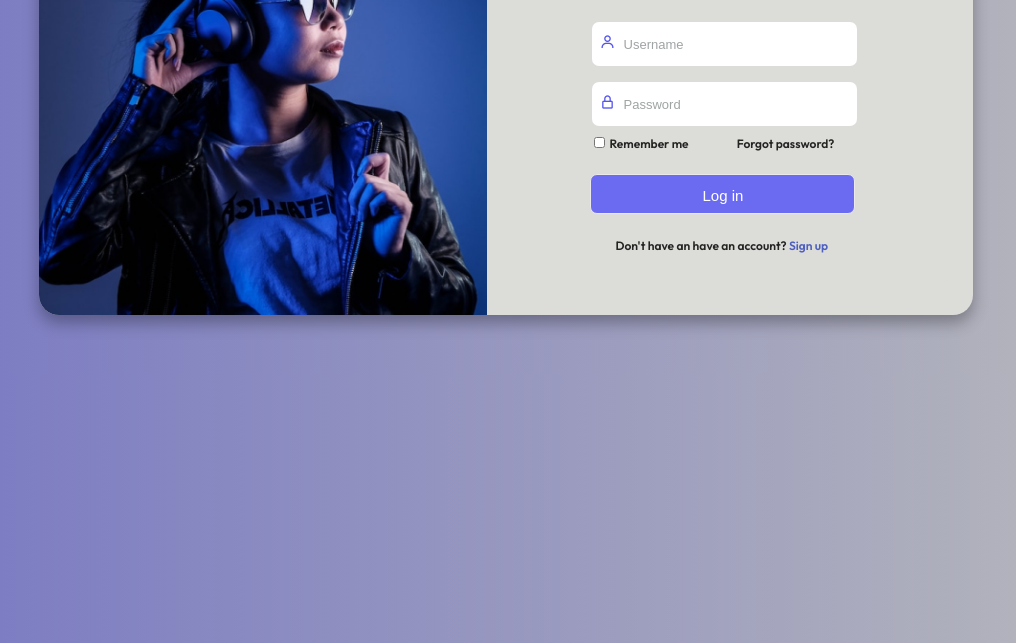
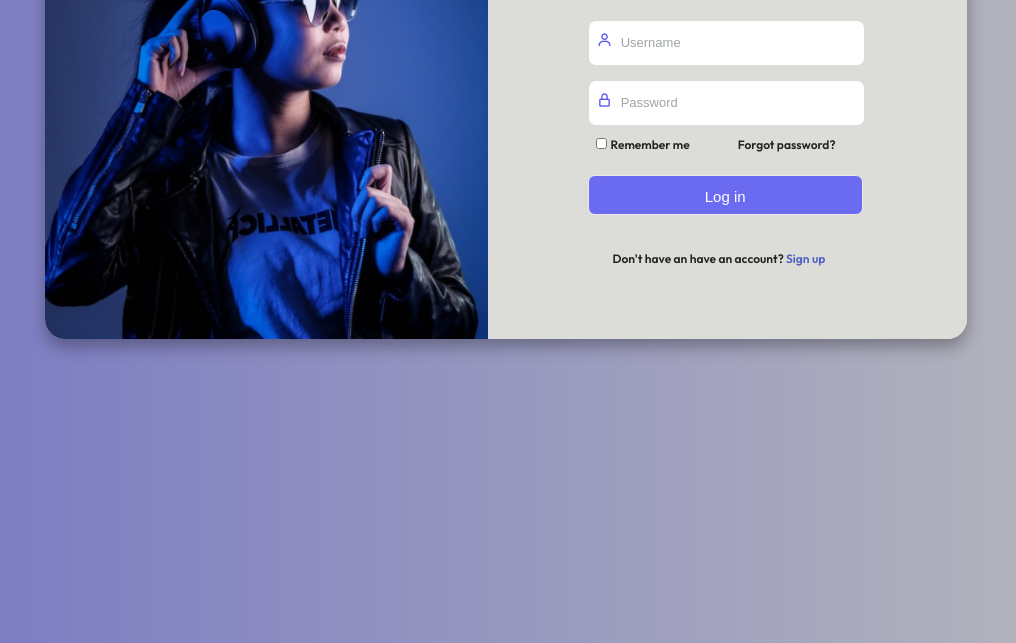
Before and after one commit to Noorakoufin/html-css-pro, a plain HTML site: page login.html in a window 1280 px wide. Shown: the part 157-800 px from the top of the page, without its empty margins (134-1150 px from the left). Drawn offline with nearby package versions, Linux system fonts and the light colour scheme; a web font is replaced by a local one.

Commit message:
second-commit

```diff
--- a/login.html
+++ b/login.html
@@ -12,7 +12,6 @@
 
     * {
       padding: 0%;
-      margin: 0%;
       box-sizing: border-box;
       outline: 0;
       text-decoration: none;
@@ -28,8 +27,7 @@
 
     .container {
       width: 73%;
-     height: 413px;
-      margin: 59px auto;
+      margin: 4% auto;
       border-radius: 20px;
       background-color: rgb(220, 220, 217);
       box-shadow: 0 8px 16px rgba(0, 0, 0, 0.3);
@@ -39,36 +37,40 @@
 
     .container .image {
       width: 48%;
+      position: relative;
+      float: left;
+
+    }
+
+    .pro-login {
       display: inline-block;
-       position: relative;
-
+      height: 445px;
 
     }
 
     .container .image img {
 
       width: 100%;
-      height: 413px;
+      height: 445px;
       border-top-left-radius: 20px;
       border-bottom-left-radius: 20px;
     }
 
     .userform {
-      display: inline-block;
-      width: 50%;
-      position: relative;
-      bottom: 65px;
-      padding: 26px 70px 0px 70px;
+      width: 52%;
+      padding: 0 70px 0 70px;
       background-color: rgb(220, 220, 217);
       border-top-right-radius: 20px;
       border-bottom-right-radius: 20px;
 
+    }
 
+    form {
+      width: 89%;
+    }
 
-    }
     .container #heading {
       color: rgb(107, 107, 242);
-      padding: 15px 0 25px;
       font-size: 35px;
       font-weight: lighter;
       margin-left: 109px;
@@ -83,8 +85,6 @@
       border-radius: 7px;
       display: inline-block;
     }
-
-
 
     .userinput input:hover {
       border-bottom: 2px solid rgb(137, 137, 137);
@@ -114,8 +114,6 @@
       height: 11px;
       margin-right: 3px;
     }
-
-
 
     .container .forgotclass #forgot {
 
@@ -171,11 +169,11 @@
   <div class="container">
     <!-- image  -->
 
-    <div class="image">
+    <div class="image pro-login">
       <img src="img.png" alt="girl with a headphone" />
     </div>
 
-    <div class="userform">
+    <div class="userform pro-login">
 
       <!-- form starts from here -->
       <form action="" method="post" target="_blank" style="width: 100%;">
```
Also changed, not shown: index.html (+15 -16 lines). Lines whose indentation alone changed are shown as unchanged.
